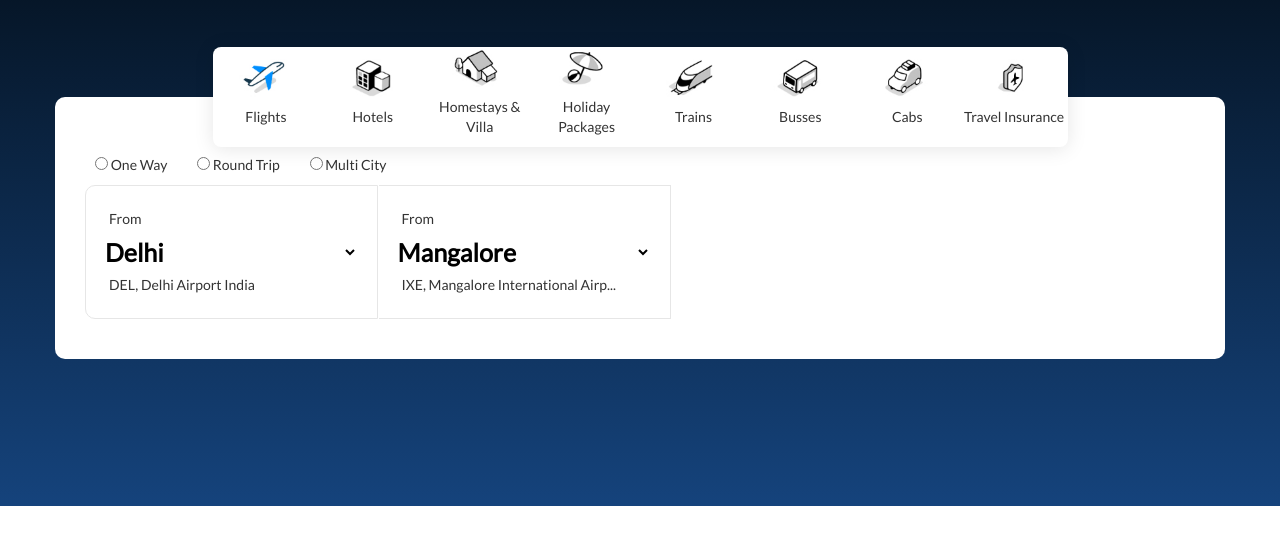
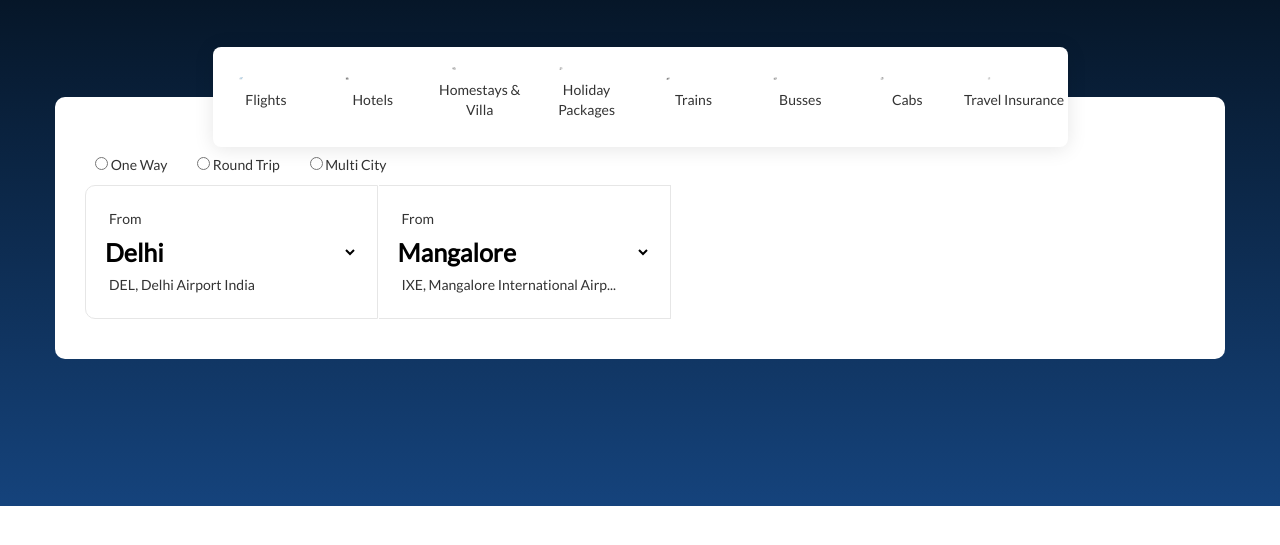
Before and after one commit to gauravsingh683/makemytrip, a plain HTML site: page index.html in a window 1280 px wide. Shown: the part 39-584 px from the top of the page. Drawn offline with nearby package versions, Linux system fonts and the light colour scheme; a web font is replaced by a local one.

Commit message:
Update main.css

```diff
--- a/css/main.css
+++ b/css/main.css
@@ -21,8 +21,8 @@ body{
     position: relative;
 }
 .iconsize {
-    width: 48px;
-    height: 38px;
+    width: 4px;
+    height: 3px;
     margin-left: 26px;
 }
 .catogerycontainer{
```
